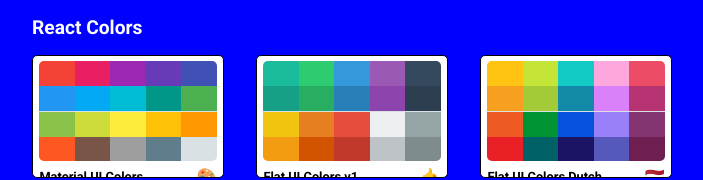
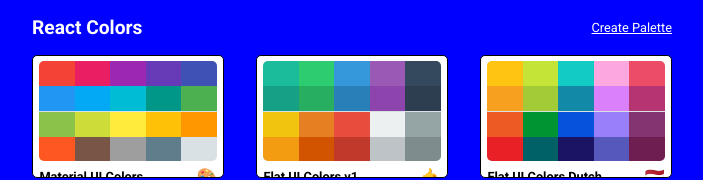
Before and after one commit to mahmud-arif/colorPicker, a React (Create React App) app: page / in a window 1280 px wide. Shown: the top 180 px of the page, without its empty margins (288-991 px from the left). Built offline with nearby package versions, Linux system fonts and the light colour scheme.

Commit message:
add link create palette

```diff
--- a/src/App.js
+++ b/src/App.js
@@ -2,6 +2,7 @@ import React, { Component } from 'react';
 import {Route, Switch} from 'react-router-dom'
 import colorSeeds from './seedColors';
 import SingleColorPalette from './SingleColorPalette';
+import NewPaletteForm from './NewPaletteForm';
 import PaletteList from './PaletteList';
 import { generatePalette } from './colorHelper';
 import Palette from './Palette';
@@ -15,6 +16,7 @@ class App extends Component {
     return (
 
       <Switch>
+        <Route exact path="/palette/new" render={()=> <NewPaletteForm/>}/>
         <Route exact
           path='/palette/:paletteId/:colorId'
           render={(routerProps) =>
--- /dev/null
+++ b/src/NewPaletteForm.js
@@ -0,0 +1,13 @@
+import React, { Component } from 'react';
+
+export class NewPaletteForm extends Component {
+  render() {
+    return (
+      <div>
+        <h1>new palette form</h1>
+      </div>
+    );
+  }
+}
+
+export default NewPaletteForm;
--- a/src/PaletteList.js
+++ b/src/PaletteList.js
@@ -1,5 +1,6 @@
 import React, { Component } from 'react';
 import MiniPalette from './MiniPalette';
+import { Link } from 'react-router-dom';
 import { withStyles } from "@material-ui/styles";
 import styles from './styles/PaletteListStyles';
 
@@ -15,6 +16,7 @@ export class PaletteList extends Component {
         <div className={classes.container}>
            <nav className={classes.nav}>
             <h1>React Colors</h1>
+            <Link to='/palette/new'>Create Palette</Link>
            </nav>
            <div className={classes.paletters}>
               {palettes.map(palette => (
--- a/src/styles/PaletteListStyles.js
+++ b/src/styles/PaletteListStyles.js
@@ -1,3 +1,5 @@
+import { white } from "ansi-colors";
+
 export default {
   root: {
     backgroundColor: "blue",
@@ -17,11 +19,13 @@ export default {
     display: 'flex',
     width: "100%",
     justifyContent: "space-between",
+    alignItems: "center",
     fontSize: ".8rem",
     color: "white",
-    // "& h1": {
-    //   margin: "5px 0"
-    // }
+    "& a": {
+      color: "white",
+    }
+
   },
   paletters: {
     boxSizing: "border-box",
```
